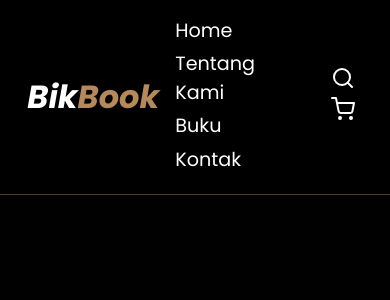
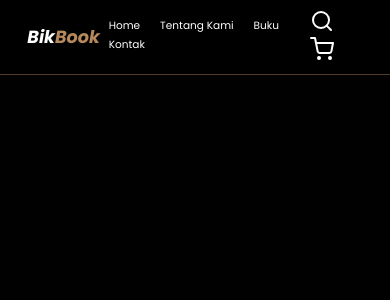
Before and after one commit to NaufalParamaRafif/bik-buk-book, a PHP site: page / in a window 390 px wide. Shown: the top 300 px of the page. Run offline with PHP 8.4, Linux system fonts and the light colour scheme.

Commit message:
Add media queries

```diff
--- a/css/style.css
+++ b/css/style.css
@@ -80,3 +80,28 @@ body {
 #hamburger-menu {
     display: none;
 }
+
+/* Media Queries */
+
+
+/* Laptop */
+@media (max-width: 1366px) {
+    html {
+        font-size: 75%;
+    }
+}
+
+/* Tablet */
+@media (max-width: 768px) {
+    html {
+        font-size: 63.5%;
+    }
+}
+
+
+/* Mobile Phone */
+@media (max-width: 480px) {
+    html {
+        font-size: 55%;
+    }
+}
```
